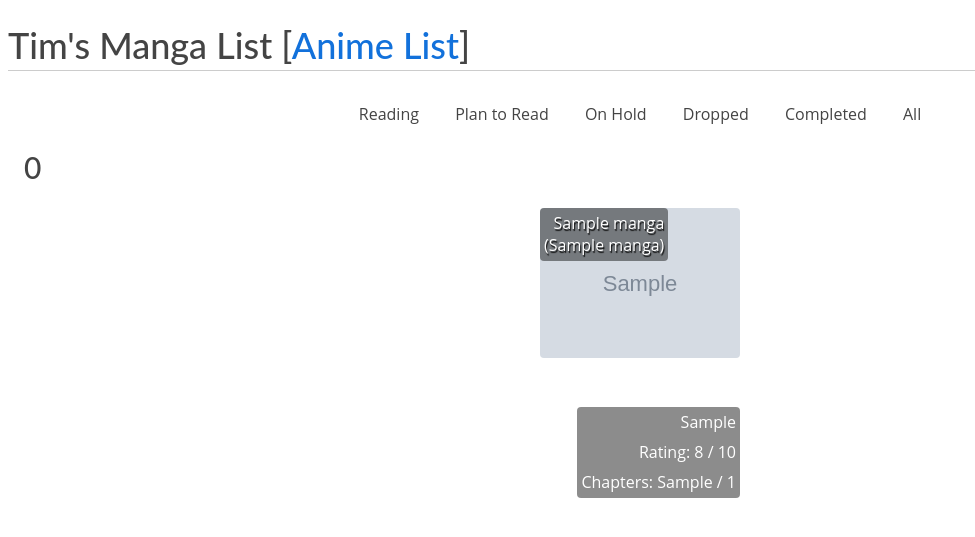
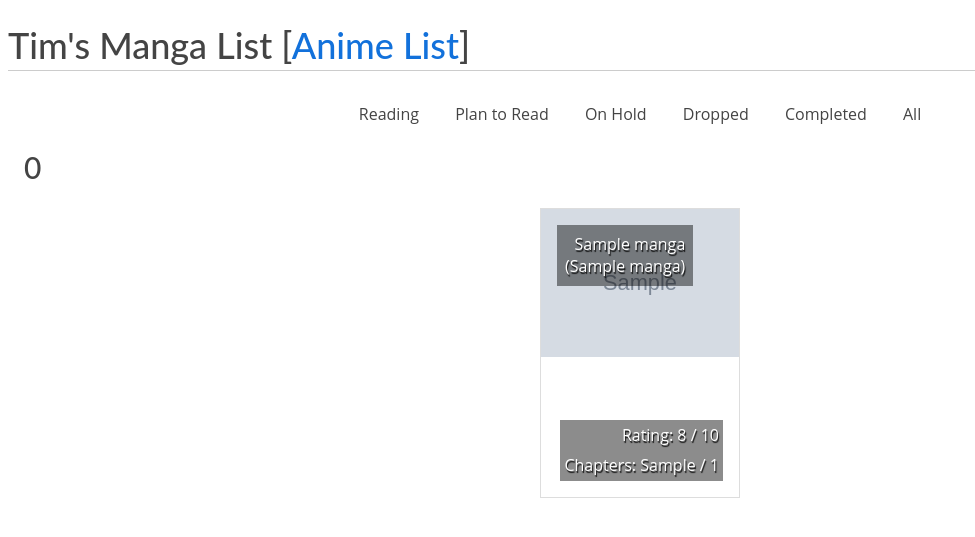
Before and after one commit to timw4mail/HummingBirdAnimeClient, a PHP site: template app/views/manga_list.php in a window 1280 px wide. Shown: the top 537 px of the page, without its empty margins (0-975 px from the left). Run offline with PHP 8.4, Linux system fonts and the light colour scheme; the template is opened without the code that fills it: most values are stand-ins (such as "Sample title", 1, 10 or a date in 2020); grey boxes marked "Sample" are stand-in pictures; data that the repository does not hold is empty.

Commit message:
Some stylistic updates

```diff
--- a/app/views/anime_list.php
+++ b/app/views/anime_list.php
@@ -15,10 +15,13 @@
 							<?= ($item['anime']['alternate_title'] != "") ? "<br />({$item['anime']['alternate_title']})" : ""; ?>
 						</a></div>
 						<div class="media_metadata">
-							<div class="media_type"><?= $item['anime']['show_type'] ?></div>
 							<div class="airing_status"><?= $item['anime']['status'] ?></div>
 							<div class="user_rating"><?= (int)($item['rating']['value'] * 2) ?> / 10</div>
 							<div class="completion">Episodes: <?= $item['episodes_watched'] ?> / <?= $item['anime']['episode_count'] ?></div>
+						</div>
+						<div class="medium_metadata">
+							<div class="media_type"><?= $item['anime']['show_type'] ?></div>
+							<div class="age_rating"><?= $item['anime']['age_rating'] ?></div>
 						</div>
 					</article>
 					<?php endforeach ?>
--- a/app/views/manga_list.php
+++ b/app/views/manga_list.php
@@ -22,7 +22,6 @@
 							<?= (isset($item['manga']['english_title'])) ? "<br />({$item['manga']['english_title']})" : ""; ?>
 						</a></div>
 						<div class="media_metadata">
-							<div class="media_type"><?= $item['manga']['manga_type'] ?></div>
 							<?php /*<div class="airing_status"><?= $item['manga']['status'] ?></div>*/ ?>
 							<div class="user_rating"><?= ($item['rating'] > 0) ? (int)($item['rating'] * 2) : '-' ?> / 10</div>
 							<div class="completion">
@@ -30,6 +29,9 @@
 								Volumes: <?= $item['volumes_read'] ?> / <?= ($item['manga']['volume_count'] > 0) ? $item['manga']['volume_count'] : "-" ?>*/ ?>
 							</div>
 						</div>
+						<?php /*<div class="medium_metadata">
+							<div class="media_type"><?= $item['manga']['manga_type'] ?></div>
+						</div> */ ?>
 					</article>
 					<?php endforeach ?>
 				</section>
--- a/public/css/base.css
+++ b/public/css/base.css
@@ -17,14 +17,19 @@ body {
 	margin:0.25em;
 }
 	.media > img {
-		border-radius:0.25em;
+		border-radius:0.5em;
 	}
 
-	.name, .media_type, .airing_status, .user_rating, .completion {
+	.name, .media_type, .airing_status, .user_rating, .completion, .age_rating {
+		text-shadow: 1px 2px 1px rgba(0, 0, 0, 0.85);
 		background: rgba(0, 0, 0, 0.45);
 		color: #fff;
 		padding:0.25em;
 		text-align:right;
+	}
+
+	.media_type, .age_rating {
+		text-align:left;
 	}
 
 	.media > .media_metadata {
@@ -33,18 +38,28 @@ body {
 		right:0;
 	}
 
-		.media > .media_metadata > .media_type {
-			border-top-left-radius: 0.25em;
-			border-top-right-radius: 0.25em;
+	.media > .medium_metadata {
+		position:absolute;
+		bottom: 0;
+		left:0;
+	}
+
+		.media > .media_metadata > .airing_status,
+		.media > .medium_metadata > .media_type
+		{
+			border-top-left-radius: 0.5em;
+			border-top-right-radius: 0.5em;
 		}
 
-		.media > .media_metadata > .completion {
-			border-bottom-left-radius: 0.25em;
-			border-bottom-right-radius: 0.25em;
+		.media > .media_metadata > .completion,
+		.media > .medium_metadata > .age_rating
+		{
+			border-bottom-left-radius: 0.5em;
+			border-bottom-right-radius: 0.5em;
 		}
 
 	.media > .name {
-		border-radius:0.25em;
+		border-radius:0.5em;
 		position:absolute;
 		top: 0;
 	}
--- a/public/css/manga.css
+++ b/public/css/manga.css
@@ -1,8 +1,19 @@
+.media,
+.media > .name,
+.media > img,
+.media > .media_metadata > .user_rating,
+.media > .media_metadata > .completion
+{
+	border-radius: 0;
+}
+
+.media > .name {
+	padding:0.5em;
+	margin:1em;
+}
+
 .media {
-	position:relative;
-	vertical-align:top;
-	display:inline-block;
-	text-align:center;
+	border:1px solid #ddd;
 	width:200px;
 	height:290px;
 	margin:0.25em;
@@ -11,3 +22,8 @@
 .completion::before {
 	content: "";
 }
+
+.media_metadata {
+	padding: 0.25em;
+	margin: 0.75em;
+}
```
